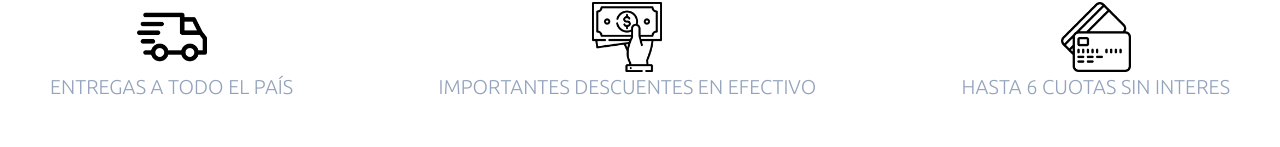
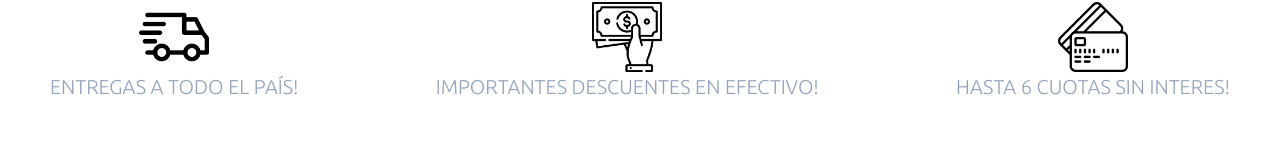
Before and after one commit to MichelParajon/Aymara3, a plain HTML site: page index.html in a window 1280 px wide. Shown: the part 446-593 px from the top of the page. Drawn offline with Linux system fonts and the light colour scheme; a web font is replaced by a local one.

Commit message:
cambio ultimo

```diff
--- a/index.html
+++ b/index.html
@@ -63,18 +63,18 @@
 
         <article>
            <a href="./pages/Ayuda.html"> <img src="./images/entrega.png" alt="camion de entrega"></a>
-            <p> ENTREGAS A TODO EL PAÍS</p>
+            <p> ENTREGAS A TODO EL PAÍS!</p>
 
         </article>
 
         <article>
            <a href="./pages/Ayuda.html"> <img src="./images/pago.png" alt="Efectivo"></a>
-            <p> IMPORTANTES DESCUENTES EN EFECTIVO</p>
+            <p> IMPORTANTES DESCUENTES EN EFECTIVO!</p>
 
         </article>
         <article>
            <a href="./pages/Ayuda.html"> <img src="./images/tarjetas-de-credito.png" alt="tarjeta de credito"></a>
-            <p> HASTA 6 CUOTAS SIN INTERES</p>
+            <p> HASTA 6 CUOTAS SIN INTERES!</p>
 
         </article>
 
```
